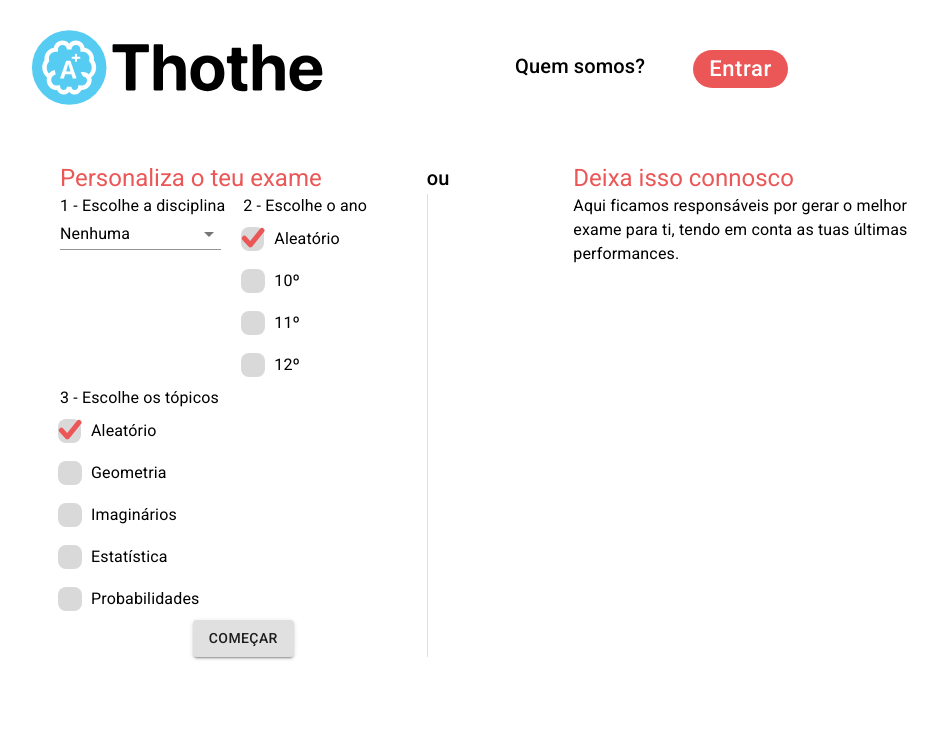
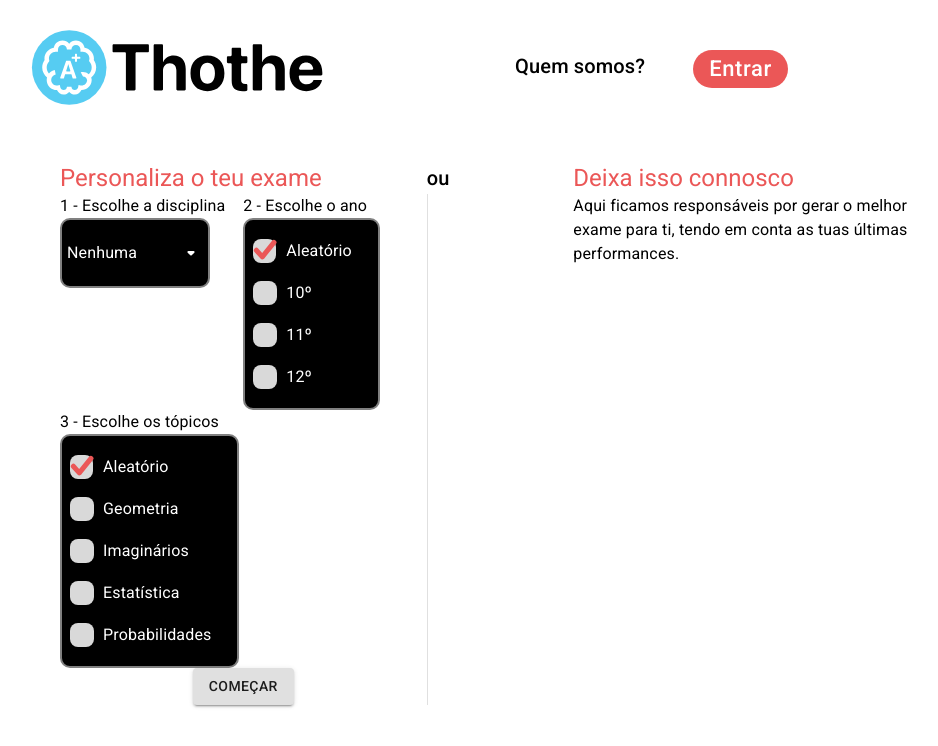
Before and after one commit to HackerSchool/Arquimedia, a React (Create React App) app in the folder frontend/: page /exames in a window 1280 px wide. Shown: the top 746 px of the page, without its empty margins (148-1086 px from the left). Built offline with nearby package versions, Linux system fonts and the light colour scheme; no server answers; the HTML template or start-up script is replaced by a standard one.

Commit message:
Added some CSS styling to components and customized Select

```diff
--- a/frontend/src/pages/GenExamPage.js
+++ b/frontend/src/pages/GenExamPage.js
@@ -10,24 +10,48 @@ import {
 	FormGroup,
 	FormControlLabel,
 	Checkbox,
-	Button
+	Button,
+	MenuItem,
+	ListSubheader
 } from "@material-ui/core";
 import { createExam } from "../api";
 import { makeStyles } from '@material-ui/core/styles';
 import AlertSnackBar from "../components/alerts/AlertSnackBar";
 import { ReactComponent as RedRoundCheckmark } from "../assets/redroundcheck.svg";
 import { ReactComponent as GreyRoundCheckbox } from "../assets/redroundcheckbg.svg";
-import { ReactComponent as WhiteDownwardArrow } from "../assets/dropdownarrow.svg";
+import ArrowDropDownRoundedIcon from '@material-ui/icons/ArrowDropDownRounded';
 
 
 
 const useStyles = makeStyles(theme => ({
 	body: {
-		textAlign: "center"
+		textAlign: "center",
 	},
 	upperSideText:{
 		color : theme.palette.secondary.main
 	},
+	bg:{
+		backgroundColor:'black'
+	},
+	boxes:{
+		backgroundColor:'black',
+		border:"2px solid grey",
+		borderRadius: '10px',
+		padding:'10px',
+		color:'white'
+	},
+    select: { //change select css, events and whatnot
+		backgroundColor: 'black',
+		borderRadius:'10px',
+		border: "2px solid grey",
+		color: "#fff",
+		minHeight:'70px',
+		minWidth: '150px',
+		padding:'5px',
+    },
+    "& .MuiSvgIcon-root": {
+        color: "white",
+    },
 }))
 
 const GenExamPage = () => {
@@ -109,13 +133,13 @@ const GenExamPage = () => {
 	}
 
 	const handleChangeSubject = (event) => {
+
 		setSubject(event.target.value)
 	}
 
 
 
 	const handleClick = () => {
-		console.log(subject)
 		setError(false)
 		if (subject == "none") {
 			setError(true)
@@ -164,15 +188,21 @@ const GenExamPage = () => {
 							<Typography> 1 - Escolhe a disciplina </Typography>
 						</Grid>
 						<Grid container>
-							<Select onChange={handleChangeSubject} native defaultValue="none" id="grouped-native-select"> {/*Change how the exam is generated in accordance with what select gives back*/}
-								<option aria-label="Escolhe uma Disciplina" value="none"> Nenhuma</option>
-								<optgroup label="Ciências e Tecnologias">
-									<option value={"math"}>Matemática A</option>
-									<option value={"physics"}>Física e Química</option>
-								</optgroup>
-								<optgroup label="Línguas e Humanidades">
-									<option value={"none"}>História A</option>
-								</optgroup>
+							<Select
+							 autoWidth
+							 IconComponent={() => <ArrowDropDownRoundedIcon/>}
+							 onChange={handleChangeSubject}
+							 id="grouped-select"
+							 defaultValue="none"
+							 className={classes.select}
+							 disableUnderline> {/*Change how the exam is generated in accordance with what select gives back*/}
+								<MenuItem  value="none"> Nenhuma</MenuItem>
+								<ListSubheader>Ciências e Tecnologias</ListSubheader>
+									<MenuItem value={"math"}>Matemática A</MenuItem>
+									<MenuItem value={"physics"}>Física e Química</MenuItem>
+
+								<ListSubheader>Línguas e Humanidades</ListSubheader>
+									<MenuItem>História A</MenuItem>
 							</Select>
 
 						</Grid>
@@ -183,8 +213,8 @@ const GenExamPage = () => {
 							<Typography> 2 - Escolhe o ano </Typography>
 						</Grid>
 						<Grid container>
-							<FormControl>
-								<FormGroup>
+							<FormControl className={classes.boxes}>
+								<FormGroup >
 									<FormControlLabel control={<Checkbox checked={options.randomGrade} icon = {<GreyRoundCheckbox/>} checkedIcon = {<RedRoundCheckmark/>} onChange={handleChangeRandomGrade} name="randomGrade"/>} label="Aleatório"/>
 									<FormControlLabel control={<Checkbox checked={dictYears.tenthGrade} icon = {<GreyRoundCheckbox/>} checkedIcon = {<RedRoundCheckmark/>} onChange={handleChangeYear} name="tenthGrade"/>} label="10º"/>
 									<FormControlLabel control={<Checkbox checked={dictYears.eleventhGrade} icon = {<GreyRoundCheckbox/>} checkedIcon = {<RedRoundCheckmark/>} onChange={handleChangeYear} name="eleventhGrade"/>} label="11º"/>
@@ -199,8 +229,8 @@ const GenExamPage = () => {
 							<Typography> 3 - Escolhe os tópicos </Typography>
 						</Grid>
 						<Grid container>
-							<FormControl>
-								<FormGroup>
+							<FormControl className={classes.boxes}>
+								<FormGroup >
 									<FormControlLabel control={<Checkbox checked={options.randomSubSubject} icon = {<GreyRoundCheckbox/>} checkedIcon = {<RedRoundCheckmark/>} onChange={handleChangeRandomSubSubject} name="randomSubSubject"/>} label="Aleatório"/>
 									<FormControlLabel control={<Checkbox checked={dictSubSubjects.geometry && !options.randomSubSubject} icon = {<GreyRoundCheckbox/>} checkedIcon = {<RedRoundCheckmark/>}  onChange={handleChangeSubSubjects} name="geometry"/>} label="Geometria"/>
 									<FormControlLabel control={<Checkbox checked={dictSubSubjects.imaginary && !options.randomSubSubject} icon = {<GreyRoundCheckbox/>} checkedIcon = {<RedRoundCheckmark/>} onChange={handleChangeSubSubjects} name="imaginary"/>} label="Imaginários"/>
```
Also changed, not shown: frontend/src/assets/dropdownarrow.svg.
